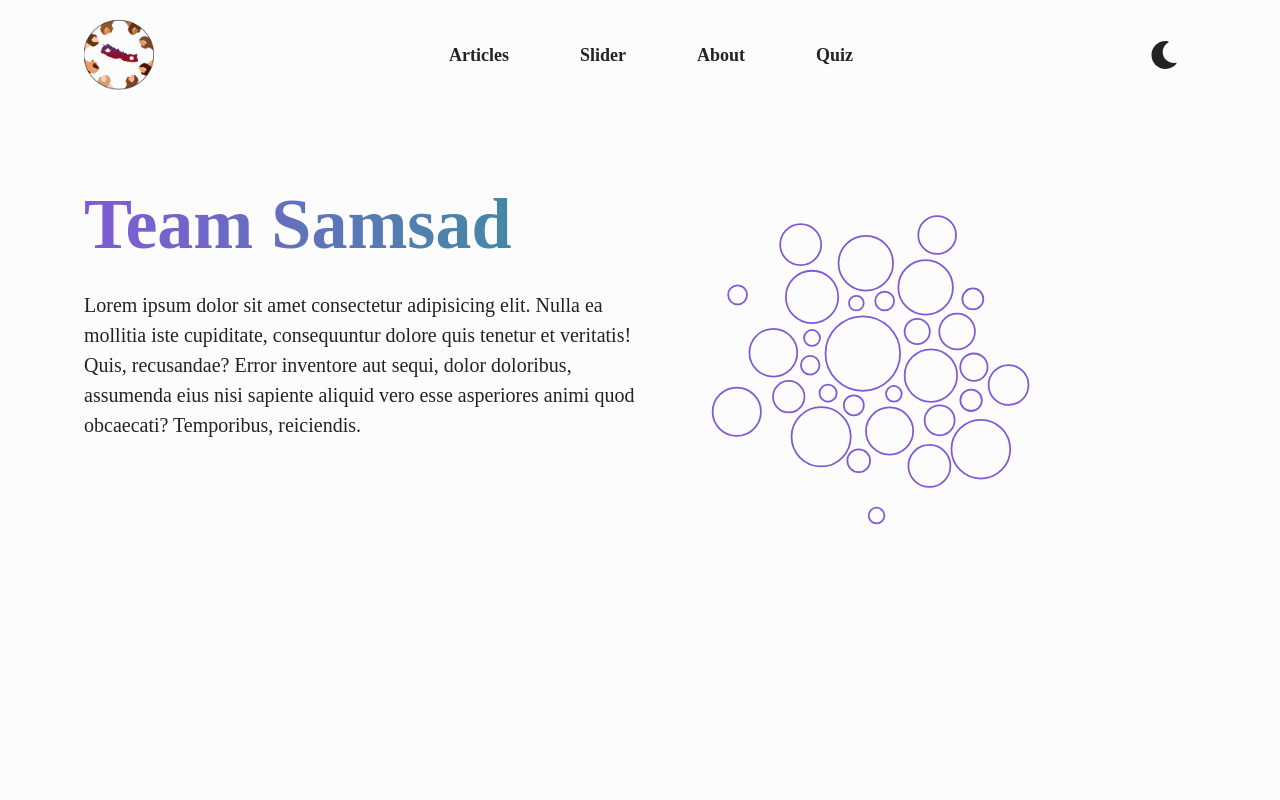
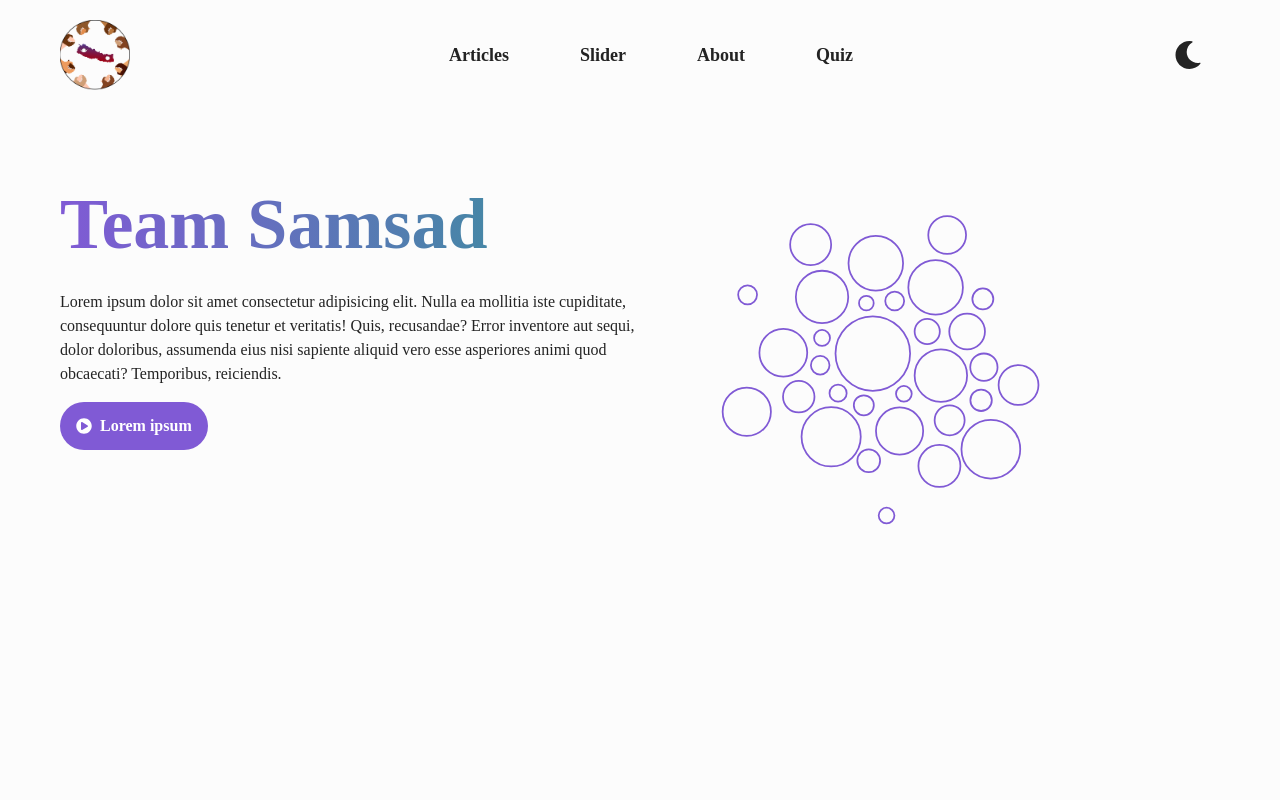
Before and after one commit to dibasdauliya/Politics-Project---Incubate-Nepal, a Next.js app: page / in a window 1280 px wide. Shown: the top 800 px of the page. Built offline with nearby package versions, Linux system fonts and the light colour scheme; a web font is replaced by a local one.

Commit message:
cta, paddings

```diff
--- a/components/layout/MainLayout.js
+++ b/components/layout/MainLayout.js
@@ -9,7 +9,7 @@ const MainLayout = ({ children, ...props }) => {
       as='main'
       // w={{ base: "100vw", md: "90vw", lg: "80vw" }}
       maxW='1200px'
-      px='44px'
+      px='20px'
       m='auto'
     >
       {children}
--- a/components/navbar/Navbar.js
+++ b/components/navbar/Navbar.js
@@ -27,7 +27,7 @@ const Navbar = ({ aboutRef, skillsRef, projectsRef, contactRef }) => {
     <Flex
       m='auto'
       py='.5em'
-      px='44px'
+      px='20px'
       maxW='1200px'
       // w={{ base: '100%', md: '90%', lg: '80%' }}
       mt='3'
--- a/pages/homepage/main/hero/index.js
+++ b/pages/homepage/main/hero/index.js
@@ -1,11 +1,17 @@
 import React from 'react'
-import { Box, Text, Center } from '@chakra-ui/react'
+import { Box, Text, Center, Button, useColorMode } from '@chakra-ui/react'
 import { Body, TopHeading } from '@/components/typography'
 import { CircleArray } from '@/assets/motion/CircleArray'
 import useColorSwitcher from '@/utils/hooks/useColorSwitcher'
+import { FontAwesomeIcon } from '@fortawesome/react-fontawesome'
+import { faPlay, faPlayCircle } from '@fortawesome/free-solid-svg-icons'
 
 const Hero = ({ ...props }) => {
   const { secondary, primary } = useColorSwitcher()
+
+  const { colorMode, toggleColorMode } = useColorMode()
+
+  const light = colorMode === 'light'
 
   return (
     <Box {...props}>
@@ -19,13 +25,23 @@ const Hero = ({ ...props }) => {
           >
             Team Samsad
           </TopHeading>
-          <Text fontSize='xl'>
+          <Text fontSize='md' marginBottom='1em'>
             Lorem ipsum dolor sit amet consectetur adipisicing elit. Nulla ea
             mollitia iste cupiditate, consequuntur dolore quis tenetur et
             veritatis! Quis, recusandae? Error inventore aut sequi, dolor
             doloribus, assumenda eius nisi sapiente aliquid vero esse asperiores
             animi quod obcaecati? Temporibus, reiciendis.
           </Text>
+          <Button
+            bgColor={secondary}
+            _hover={{ opacity: 0.9 }}
+            textColor={`${light ? 'white' : 'black'}`}
+            borderRadius='full'
+            py='1.5em'
+            leftIcon={<FontAwesomeIcon icon={faPlayCircle} />}
+          >
+            Lorem ipsum
+          </Button>
           {/* <Body
             w={{ base: '90%', xl: '80%' }}
             bg={{
--- a/pages/homepage/main/quiz/index.js
+++ b/pages/homepage/main/quiz/index.js
@@ -3,16 +3,13 @@ import {
   Flex,
   Button,
   Center,
-  Slider,
-  SliderTrack,
-  SliderThumb,
-  Heading,
+  useColorMode,
   Stack,
   Link,
   Text
 } from '@chakra-ui/react'
 
-import { useEffect, useRef, useState } from 'react'
+import { useState } from 'react'
 import { FontAwesomeIcon } from '@fortawesome/react-fontawesome'
 import {
   faChevronCircleLeft,
@@ -87,6 +84,10 @@ function Quiz({ ...props }) {
 
   const { secondary, primary } = useColorSwitcher()
 
+  const { colorMode } = useColorMode()
+
+  const light = colorMode === 'light'
+
   function handleClick(isCorrect) {
     setClicked(true)
 
@@ -105,7 +106,7 @@ function Quiz({ ...props }) {
   }
 
   function leftClick() {
-    if (position !== 0 && position < quiz.length - 1) setPos((pos) => pos - 1)
+    if (position !== 0 && position < quiz.length) setPos((pos) => pos - 1)
     setClicked(false)
   }
 
@@ -136,6 +137,8 @@ function Quiz({ ...props }) {
             <Link
               _hover={{ color: secondary }}
               href='#left'
+              title='Previous Question'
+              aria-label='Previous Question'
               className={`left ${
                 position === 0 || position > quiz.length - 1 ? 'disable' : null
               }`}
@@ -161,8 +164,7 @@ function Quiz({ ...props }) {
                         <Button
                           mt='1.5'
                           ml='2'
-                          // backgroundColor={secondary}
-                          textColor='white'
+                          textColor={`${light ? 'white' : 'black'}`}
                           key={answer}
                           onClick={() => handleClick(isCorrect)}
                           _hover={{ opacity: 0.9 }}
@@ -206,6 +208,8 @@ function Quiz({ ...props }) {
             <Link
               _hover={{ color: secondary }}
               href='#right'
+              title='Next Question'
+              aria-label='Next Question'
               className={`right ${
                 position > quiz.length - 1 ? 'disable' : null
               }`}
```
